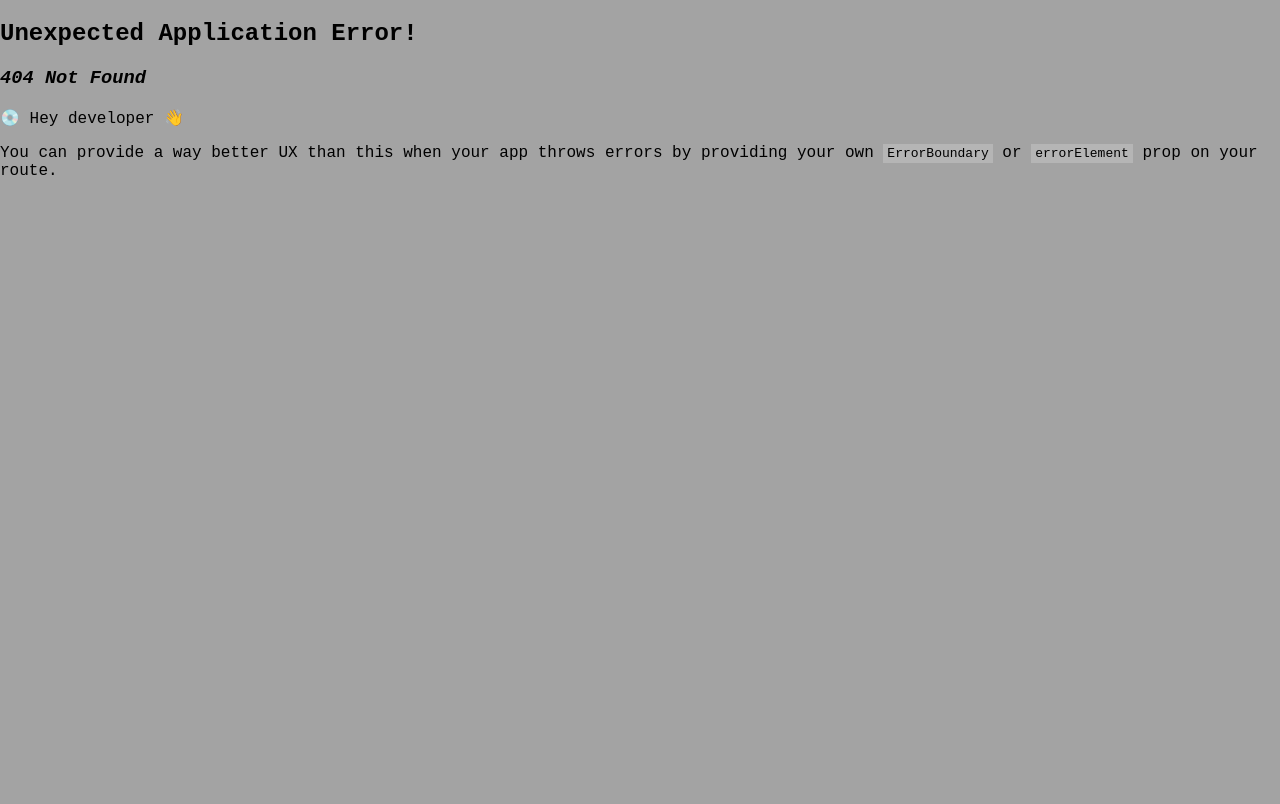
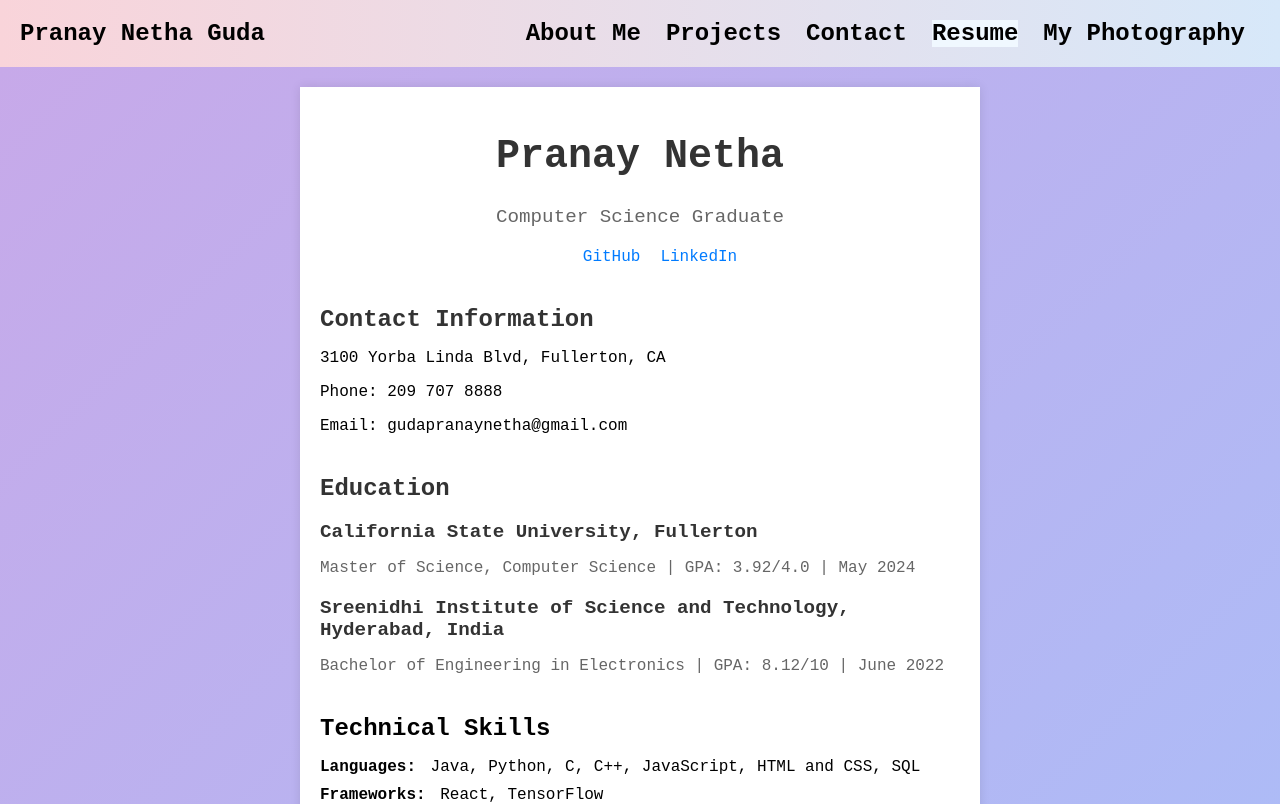
Before and after one commit to Pranay-ai/Pranay-Netha-Guda-Website, a React (Vite) app: page /Pranay-Netha-Guda/resume in a window 1280 px wide. Before the commit this address had no page. Shown: the top 804 px of the page. Built offline with nearby package versions, Linux system fonts and the light colour scheme.

Commit message:
Bug Fixes to Router

```diff
--- a/src/components/NavBar.jsx
+++ b/src/components/NavBar.jsx
@@ -32,11 +32,11 @@ export default function NavBar() {
             {isMenuOpen && (
                 <div className="mobileMenu">
                     <ul>
-                        <li><button onClick={()=>handleClick()}><NavLink  className={({isActive})=> isActive ? 'active': ''}     to={""}>About Me</NavLink>  </button></li>
-                        <li><button onClick={()=>handleClick()}><NavLink  className={({isActive})=> isActive ? 'active': ''}     to={"/project"}> Projects</NavLink> </button></li>
-                        <li><button onClick={()=>handleClick()}><NavLink  className={({isActive})=> isActive ? 'active': ''}     to={"/contact"}>  Contact</NavLink></button></li>
-                        <li><button onClick={()=>handleClick()}><NavLink  className={({isActive})=> isActive ? 'active': ''}     to={"/resume"}> Resume</NavLink> </button></li>
-                        <li><button onClick={()=>handleClick()}><NavLink  className={({isActive})=> isActive ? 'active': ''}     to={"/myphotography"}>  My Photography</NavLink>  </button></li>
+                        <li><button onClick={()=>handleClick()}><NavLink end={true} className={({isActive})=> isActive ? 'active': ''}     to={""}>About Me</NavLink>  </button></li>
+                        <li><button onClick={()=>handleClick()}><NavLink  className={({isActive})=> isActive ? 'active': ''}     to={"/Pranay-Netha-Guda/project"}> Projects</NavLink> </button></li>
+                        <li><button onClick={()=>handleClick()}><NavLink  className={({isActive})=> isActive ? 'active': ''}     to={"/Pranay-Netha-Guda/contact"}>  Contact</NavLink></button></li>
+                        <li><button onClick={()=>handleClick()}><NavLink  className={({isActive})=> isActive ? 'active': ''}     to={"/Pranay-Netha-Guda/resume"}> Resume</NavLink> </button></li>
+                        <li><button onClick={()=>handleClick()}><NavLink  className={({isActive})=> isActive ? 'active': ''}     to={"/Pranay-Netha-Guda/myphotography"}>  My Photography</NavLink>  </button></li>
                     </ul>
                 </div>
             )}
@@ -47,11 +47,11 @@ export default function NavBar() {
         <nav className="desktopNavBar">
             <p>Pranay Netha Guda</p>
             <ul>
-                <li><NavLink  className={({isActive})=> isActive ? 'active': ''}     to={""}>About Me</NavLink>  </li>
-                <li><NavLink  className={({isActive})=> isActive ? 'active': ''}     to={"/project"}> Projects</NavLink> </li>
-                <li><NavLink  className={({isActive})=> isActive ? 'active': ''}     to={"/contact"}>  Contact</NavLink></li>
-                <li><NavLink  className={({isActive})=> isActive ? 'active': ''}     to={"/resume"}> Resume</NavLink> </li>
-                <li><NavLink  className={({isActive})=> isActive ? 'active': ''}     to={"/myphotography"}>  My Photography</NavLink>  </li>
+                <li><NavLink end={true}  className={({isActive})=> isActive ? 'active': ''}     to={"/Pranay-Netha-Guda"}>About Me</NavLink>  </li>
+                <li><NavLink  className={({isActive})=> isActive ? 'active': ''}     to={"/Pranay-Netha-Guda/project"}> Projects</NavLink> </li>
+                <li><NavLink  className={({isActive})=> isActive ? 'active': ''}     to={"/Pranay-Netha-Guda/contact"}>  Contact</NavLink></li>
+                <li><NavLink  className={({isActive})=> isActive ? 'active': ''}     to={"/Pranay-Netha-Guda/resume"}> Resume</NavLink> </li>
+                <li><NavLink  className={({isActive})=> isActive ? 'active': ''}     to={"/Pranay-Netha-Guda/myphotography"}>  My Photography</NavLink>  </li>
             </ul>
         </nav>
     );
--- a/src/main.jsx
+++ b/src/main.jsx
@@ -11,7 +11,7 @@ import { createBrowserRouter, RouterProvider, Route } from 'react-router-dom';
 
 const router = createBrowserRouter([
   {
-    path: '/',
+    path: '/Pranay-Netha-Guda',
     element: <App />,
     children: [
       { path: '', element: <About /> },
--- a/vite.config.js
+++ b/vite.config.js
@@ -3,6 +3,6 @@ import react from '@vitejs/plugin-react'
 
 // https://vitejs.dev/config/
 export default defineConfig({
-  base: '/',
+  base: '/Pranay-Netha-Guda/',
   plugins: [react()],
 })
```
